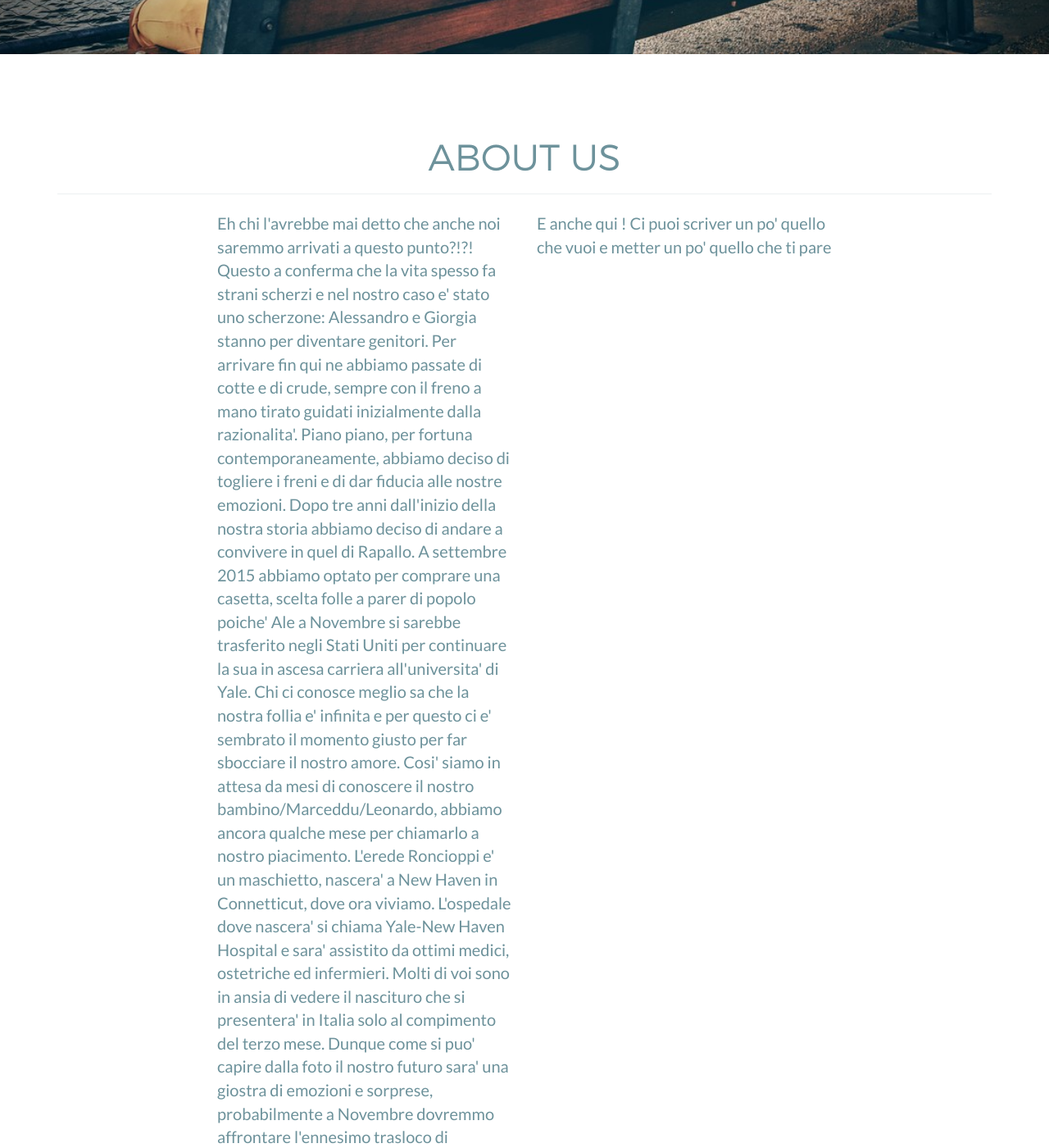
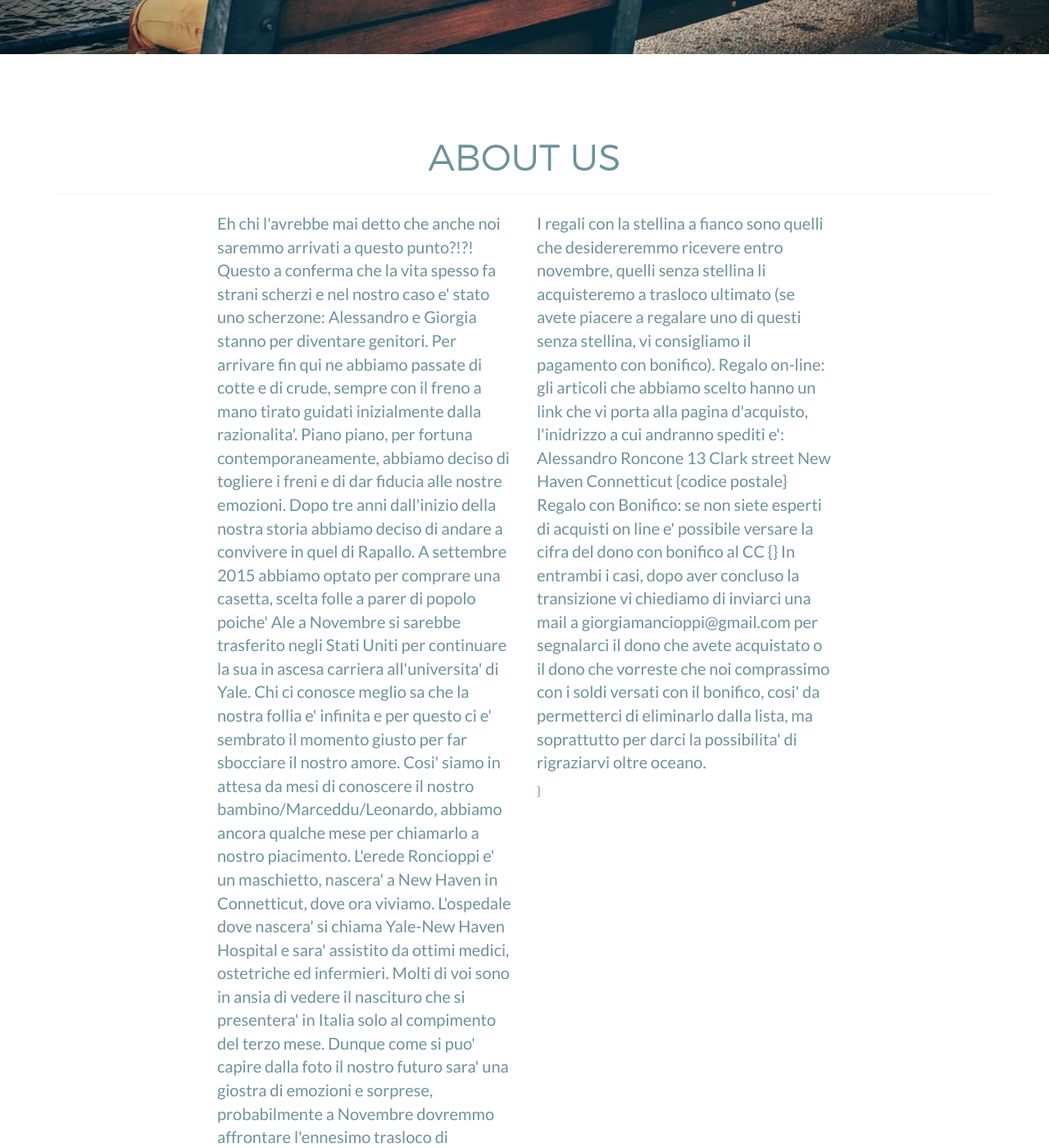
Before and after one commit to alecive/lista-bimbo-roncioppi, a Jekyll site: the page built from index.html, in a window 1280 px wide and 1400 px high, scrolled down 780 px. Shown: the whole window at 82% size. Built offline with Jekyll 4.4.1, drawn with Linux system fonts in a browser that asks for light colours; some of the changed text lies outside the part shown.

Commit message:
modalita dono

```diff
--- a/_includes/about.html
+++ b/_includes/about.html
@@ -11,10 +11,15 @@
                 <div class="col-lg-4 col-lg-offset-2">
                     <p> Eh chi l'avrebbe mai detto che anche noi saremmo arrivati a questo punto?!?!
                     Questo a conferma che la vita spesso fa strani scherzi e nel nostro caso e' stato uno scherzone: Alessandro e Giorgia stanno per diventare genitori. Per arrivare fin qui ne abbiamo passate di cotte e di crude, sempre con il freno a mano tirato guidati inizialmente dalla razionalita'. Piano piano, per fortuna contemporaneamente, abbiamo deciso di togliere i freni e di dar fiducia alle nostre emozioni. Dopo tre anni dall'inizio della nostra storia abbiamo deciso di andare a convivere in quel di Rapallo. A settembre 2015 abbiamo optato per comprare una casetta, scelta folle a parer di popolo poiche' Ale a Novembre si sarebbe trasferito negli Stati Uniti per continuare la sua in ascesa carriera all'universita' di Yale. Chi ci conosce meglio sa che la nostra follia e' infinita e per questo ci e' sembrato il momento giusto per far sbocciare il nostro amore. Cosi' siamo in attesa da mesi di conoscere il nostro bambino/Marceddu/Leonardo, abbiamo ancora qualche mese per chiamarlo a nostro piacimento. L'erede Roncioppi e' un maschietto, nascera' a New Haven in Connetticut, dove ora viviamo. L'ospedale dove nascera' si chiama Yale-New Haven Hospital e sara' assistito da ottimi medici, ostetriche ed infermieri. Molti di voi sono in ansia di vedere il nascituro che si presentera' in Italia solo al compimento del terzo mese.
-                    Dunque come si puo' capire dalla foto il nostro futuro sara' una giostra di emozioni e sorprese, probabilmente a Novembre dovremmo affrontare l'ennesimo trasloco di quartiere o di stato, e per questo non compreremo tutto l'occorente per il bambino subito. Per rendere piu' semplice possibile la babylist abbiamo creato questo sito, di seguito vi suggeriremo le modalita' d'acquisto e gli articoli di prima necesita'.   Qui la giorgi ci metterà tante cose carine</p>
+                    Dunque come si puo' capire dalla foto il nostro futuro sara' una giostra di emozioni e sorprese, probabilmente a Novembre dovremmo affrontare l'ennesimo trasloco di quartiere o di stato, e per questo non compreremo tutto l'occorente per il bambino subito. Per rendere piu' semplice possibile la babylist abbiamo creato questo sito, di seguito vi suggeriremo le modalita' d'acquisto e gli articoli di prima necesita'. Prima di ringraziarvi cogliamo l'occasione per salutarvi tutti e vi diamo un grande abbraccio (senza contatto fisico grazie all'oceano).</p>
                 </div>
                 <div class="col-lg-4">
-                    <p>E anche qui ! Ci puoi scriver un po' quello che vuoi e metter un po' quello che ti pare</p>
+                    <p> I regali con la stellina a fianco sono quelli che desidereremmo ricevere entro novembre, quelli senza stellina li acquisteremo a trasloco ultimato (se avete piacere a regalare uno di questi senza stellina, vi consigliamo il pagamento con bonifico).
+                    Regalo on-line: gli articoli che abbiamo scelto hanno un link che vi porta alla pagina d'acquisto, l'inidrizzo a cui andranno spediti e': Alessandro Roncone 13 Clark street New Haven Connetticut {codice postale}
+                    Regalo con Bonifico: se non siete esperti di acquisti on line e' possibile versare la cifra del dono con bonifico al CC {}
+                    In entrambi i casi, dopo aver concluso la transizione vi chiediamo di inviarci una mail a giorgiamancioppi@gmail.com per segnalarci il dono che avete acquistato o il dono che vorreste che noi comprassimo con i soldi versati con il bonifico, cosi' da permetterci di eliminarlo dalla lista, ma soprattutto per darci la possibilita' di rigraziarvi oltre oceano.
+                     </p>
+                    }
                 </div>
             </div>
         </div>
```
